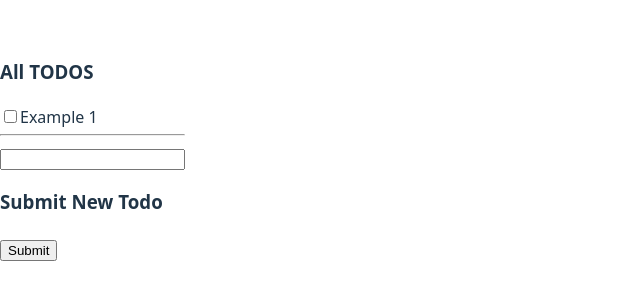
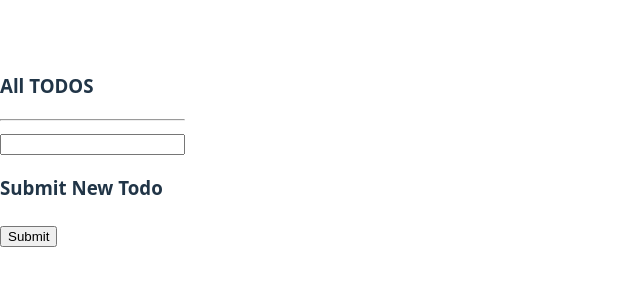
Before and after one commit to Dutta-SD/WebDevPractice, a React (Vite) app in the folder React/reactPractice/: page /todo in a window 1280 px wide. Shown: the part 250-550 px from the top of the page, without its empty margins (0-640 px from the left). Built offline with nearby package versions, Linux system fonts and the light colour scheme.

Commit message:
Fixed Local Storage

```diff
--- a/React/reactPractice/src/components/todo/Todo.tsx
+++ b/React/reactPractice/src/components/todo/Todo.tsx
@@ -26,7 +26,9 @@ const TodoItem = (props: TodoItemProps) => {
 };
 
 const Todo = () => {
-  const [allTodos, setAllTodos] = useState<Array<string>>(["Example 1"]);
+  const storedTodosStr = localStorage.getItem("todos");
+  const storedTodos: Array<string> = storedTodosStr ? JSON.parse(storedTodosStr) : [];
+  const [allTodos, setAllTodos] = useState<Array<string>>(storedTodos);
   const [newTodo, setNewTodo] = useState("");
   const submitNewTodo = (e: React.FormEvent) => {
     e.preventDefault();
@@ -37,16 +39,9 @@ const Todo = () => {
 
   // Store whenever changes
   useEffect(() => {
+    console.log("Setting.......", allTodos)
     localStorage.setItem("todos", JSON.stringify(allTodos));
   }, [allTodos]);
-
-  // On Mount
-  useEffect(() => {
-    const stored = localStorage.getItem("todos");
-    if (stored) {
-      setAllTodos(JSON.parse(stored));
-    }
-  }, []);
 
   return (
     <div>
```
